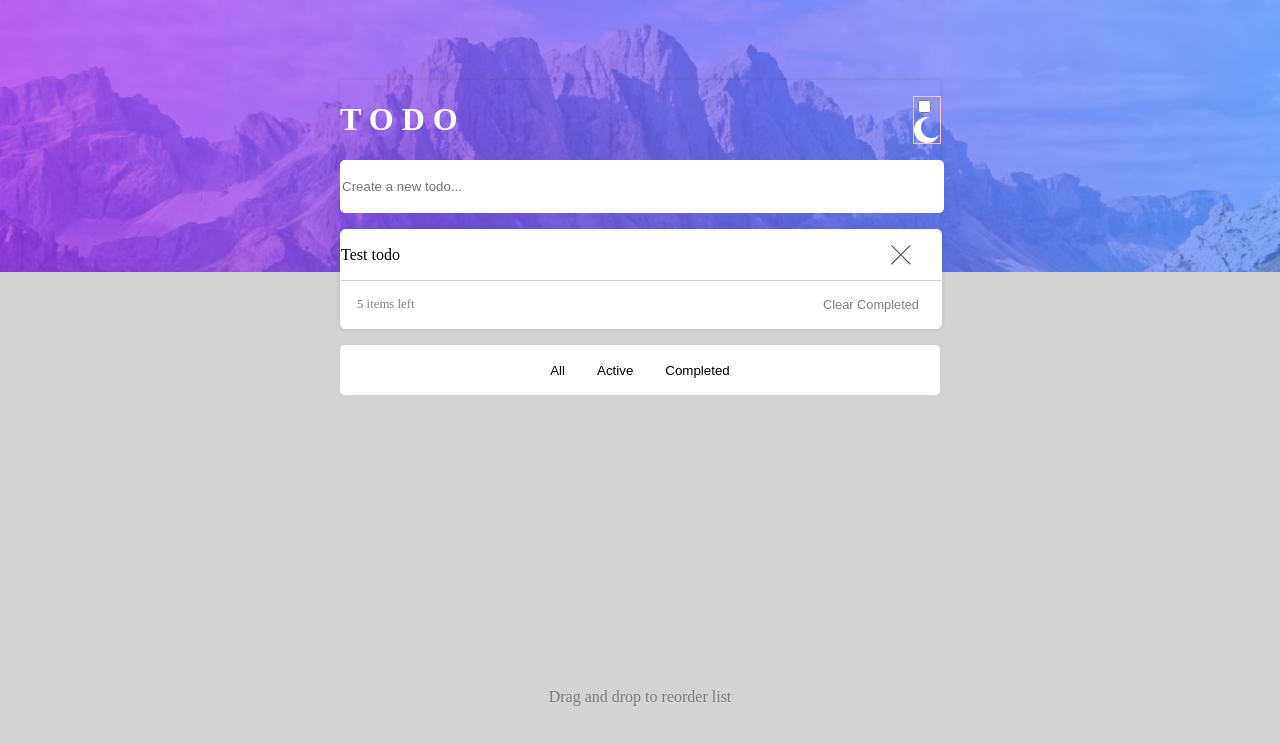
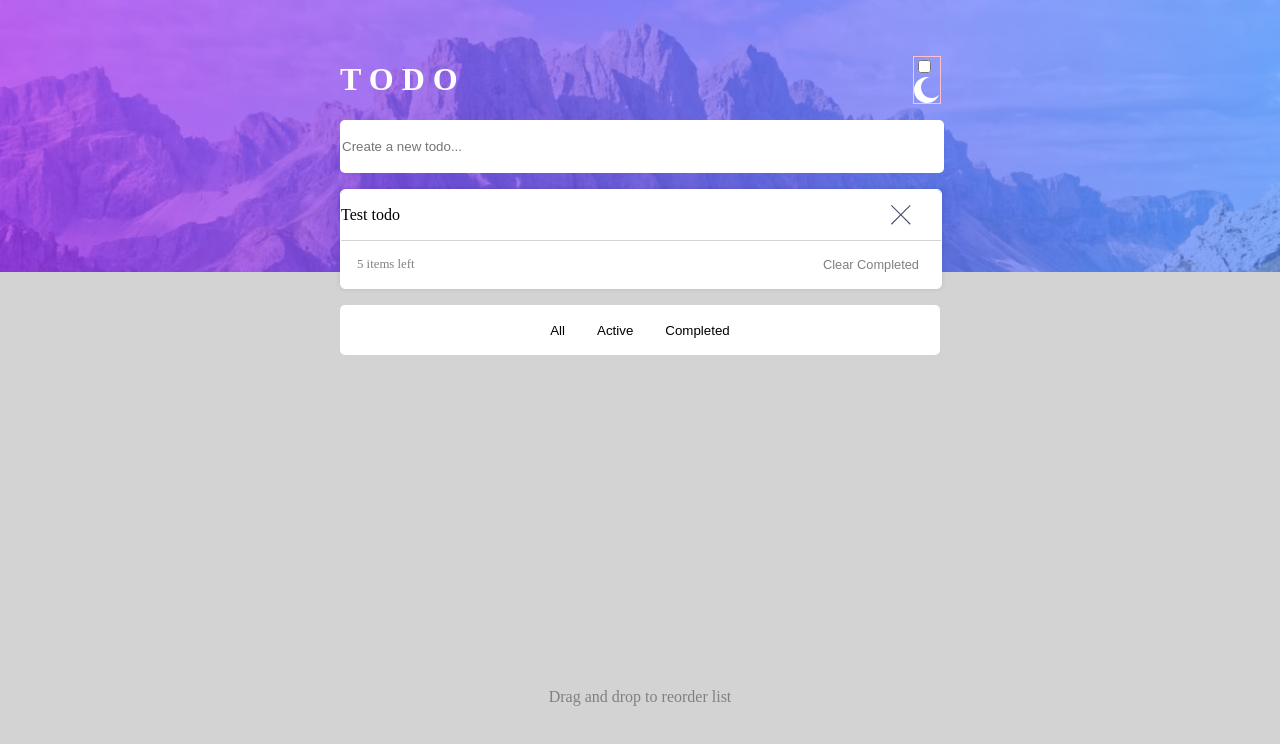
Before and after one commit to JJWallis/todo-app, a React (Create React App) app: page / in a window 1280 px wide. Shown: the top 744 px of the page. Built offline with nearby package versions, Linux system fonts and the light colour scheme.

Commit message:
Space between flex container added

```diff
--- a/src/components/Main.tsx
+++ b/src/components/Main.tsx
@@ -14,7 +14,7 @@ const StyledTodoWrapper = styled.div`
    width: 90%;
    max-width: 600px;
    position: absolute;
-   top: 10%;
+   top: 5%;
    left: 50%;
    transform: translateX(-50%);
 `
--- /dev/null
+++ b/src/components/SpaceBetween.tsx
@@ -0,0 +1,20 @@
+import styled, { css } from 'styled-components'
+
+type FlexProps = {
+   secondary?: boolean
+}
+
+const FlexContainer = styled.div<FlexProps>`
+   display: flex;
+   justify-content: space-between;
+   align-items: center;
+   background-color: transparent;
+   ${(props) =>
+      props.secondary &&
+      css`
+         background-color: white;
+         padding-inline: 1rem;
+      `}
+`
+
+export default FlexContainer
--- a/src/components/TodoHeader.tsx
+++ b/src/components/TodoHeader.tsx
@@ -1,13 +1,7 @@
 import React from 'react'
 import styled from 'styled-components'
+import SpaceBetween from './SpaceBetween'
 import ThemeToggle from './ThemeToggle'
-
-const StyledTodoHeader = styled.div`
-   display: flex;
-   justify-content: space-between;
-   align-items: center;
-   box-shadow: 0 0 5px 0 rgba(0, 0, 0, 0.1);
-`
 
 const Title = styled.h1`
    color: white;
@@ -16,10 +10,10 @@ const Title = styled.h1`
 
 const TodoHeader: React.FC = () => {
    return (
-      <StyledTodoHeader>
+      <SpaceBetween>
          <Title>TODO</Title>
          <ThemeToggle />
-      </StyledTodoHeader>
+      </SpaceBetween>
    )
 }
 
--- a/src/components/TodoSummary.tsx
+++ b/src/components/TodoSummary.tsx
@@ -1,13 +1,6 @@
 import React from 'react'
 import styled from 'styled-components'
-
-const FlexWrapper = styled.div`
-   display: flex;
-   justify-content: space-between;
-   align-items: center;
-   background-color: white;
-   padding-inline: 1rem;
-`
+import SpaceBetween from './SpaceBetween'
 
 const ItemsLeft = styled.p`
    color: grey;
@@ -26,10 +19,10 @@ const Completed = styled.button`
 
 const TodoSummary: React.FC = () => {
    return (
-      <FlexWrapper>
+      <SpaceBetween secondary>
          <ItemsLeft>5 items left</ItemsLeft>
          <Completed>Clear Completed</Completed>
-      </FlexWrapper>
+      </SpaceBetween>
    )
 }
 
```
